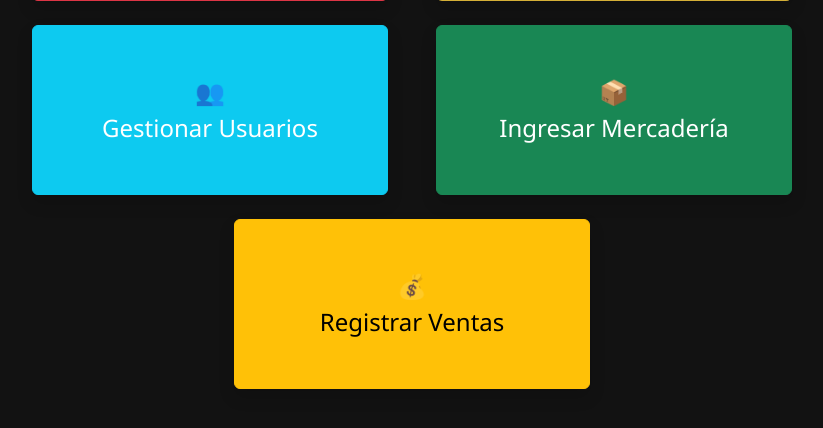
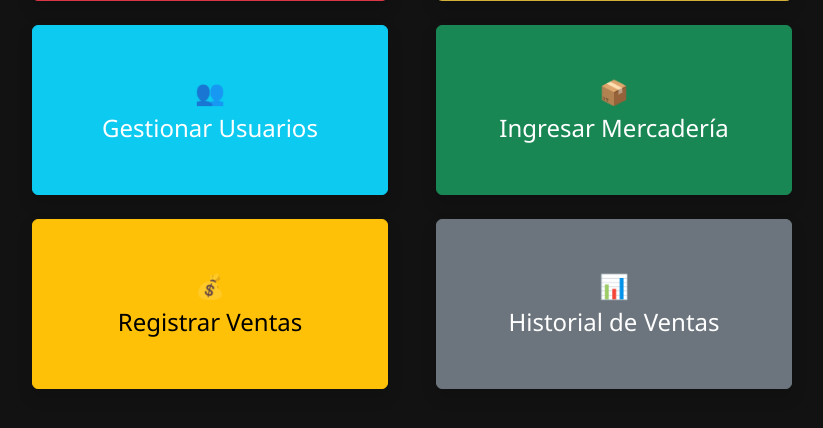
Before and after one commit to Mcnstnzaa/inventario-empresa, a Flask app: page /menu in a window 1280 px wide. Shown: the part 337-765 px from the top of the page, without its empty margins (228-1051 px from the left). Run offline with Flask 3, Linux system fonts and the light colour scheme; a user stored in the database is signed in.

Commit message:
Update menu.html

```diff
--- a/templates/menu.html
+++ b/templates/menu.html
@@ -32,6 +32,11 @@
                     💰<br>Registrar Ventas
                 </a>
             </div>
+                    <div class="col-md-4">
+                <a href="/historial_ventas" class="btn btn-secondary w-100 py-5 fs-4 shadow text-white">
+                    📊<br>Historial de Ventas
+                </a>
+            </div>
 
         {% else %}
             <!-- ================= MENÚ DEL TRABAJADOR ================= -->
```
